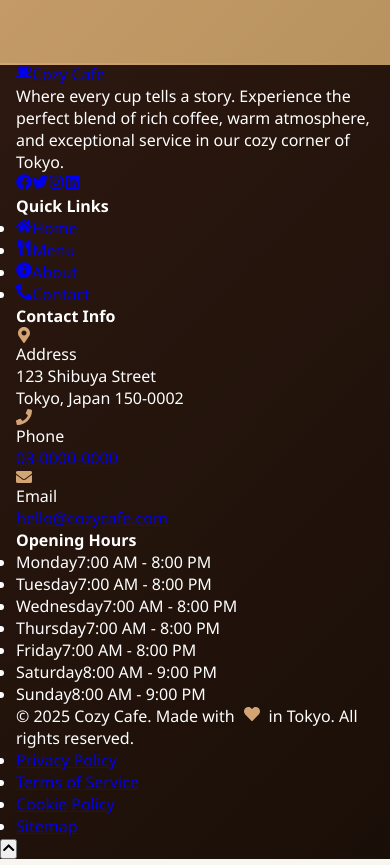
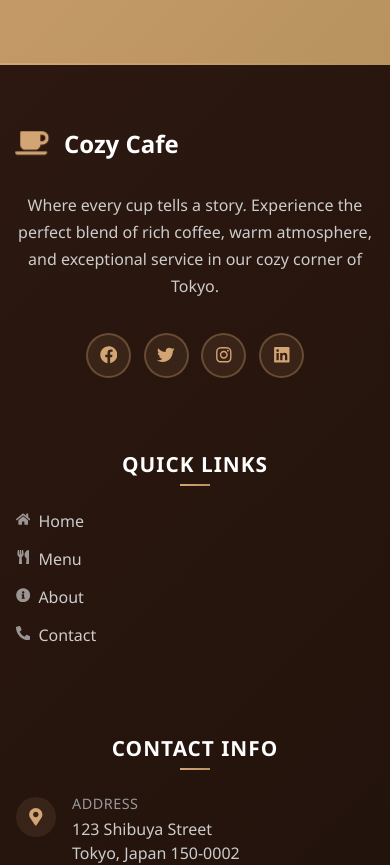
Before and after one commit to rikuto-mikado/cafe-website-react, a React (Create React App) app: page /about in a window 390 px wide. Shown: the part 10600-11465 px from the top of the page. Built offline with nearby package versions, Linux system fonts and the light colour scheme.

Commit message:
add footer-element

```diff
--- a/src/components/Footer/Footer.css
+++ b/src/components/Footer/Footer.css
@@ -23,3 +23,502 @@
     backdrop-filter: blur(10px);
     border-bottom: 1px solid rgba(212, 165, 116, 0.2);
 }
+
+.newsletter-content {
+    text-align: center;
+    max-width: 600px;
+    margin: 0 auto;
+}
+
+.newsletter-title {
+    font-size: 2.2rem;
+    font-weight: 700;
+    margin-bottom: 1rem;
+    color: #fff;
+}
+
+.newsletter-subtitle {
+    font-size: 1.1rem;
+    color: #ccc;
+    margin-bottom: 2.5rem;
+    line-height: 1.6;
+}
+
+.newsletter-form {
+    display: flex;
+    gap: 1rem;
+    max-width: 400px;
+    margin: 0 auto;
+}
+
+.newsletter-input {
+    flex: 1;
+    padding: 1.2rem 1.5rem;
+    border: 2px solid rgba(212, 165, 116, 0.3);
+    border-radius: 50px;
+    background: rgba(255, 255, 255, 0.1);
+    color: #fff;
+    font-size: 1rem;
+    backdrop-filter: blur(10px);
+    transition: all 0.3s ease;
+}
+
+.newsletter-input::placeholder {
+    color: rgba(255, 255, 255, 0.7);
+}
+
+.newsletter-input:focus {
+    outline: none;
+    border-color: #d4a574;
+    background: rgba(255, 255, 255, 0.15);
+    box-shadow: 0 0 0 4px rgba(212, 165, 116, 0.2);
+}
+
+.newsletter-btn {
+    padding: 1.2rem 2rem;
+    background: linear-gradient(135deg, #d4a574, #b8935f);
+    color: #fff;
+    border: none;
+    border-radius: 50px;
+    font-weight: 600;
+    cursor: pointer;
+    transition: all 0.3s ease;
+    display: flex;
+    align-items: center;
+    gap: 0.5rem;
+    white-space: nowrap;
+}
+
+.newsletter-btn:hover {
+    transform: translateY(-2px);
+    box-shadow: 0 8px 25px rgba(212, 165, 116, 0.4);
+}
+
+.newsletter-btn:active {
+    transform: translateY(0);
+}
+
+/* Main footer content */
+.footer-main {
+    padding: 6rem 0 4rem;
+}
+
+.footer-grid {
+    display: grid;
+    grid-template-columns: 2fr 1fr 1fr 1fr;
+    gap: 4rem;
+    margin-bottom: 3rem;
+}
+
+/* Footer brand section */
+.footer-brand {
+    max-width: 350px;
+}
+
+.footer-logo {
+    display: flex;
+    align-items: center;
+    margin-bottom: 2rem;
+    text-decoration: none;
+    color: #fff;
+    transition: transform 0.3s ease;
+}
+
+.footer-logo:hover {
+    transform: scale(1.05);
+}
+
+.footer-logo-icon {
+    font-size: 2.5rem;
+    color: #d4a574;
+    margin-right: 1rem;
+    animation: footerPulse 2s infinite;
+}
+
+.footer-logo-text {
+    font-size: 2rem;
+    font-weight: bold;
+    color: #fff;
+}
+
+.footer-description {
+    font-size: 1.1rem;
+    line-height: 1.7;
+    color: #ccc;
+    margin-bottom: 2rem;
+}
+
+.footer-social {
+    display: flex;
+    gap: 1rem;
+}
+
+.social-icon {
+    display: flex;
+    align-items: center;
+    justify-content: center;
+    width: 50px;
+    height: 50px;
+    background: rgba(212, 165, 116, 0.1);
+    border: 2px solid rgba(212, 165, 116, 0.3);
+    border-radius: 50%;
+    color: #d4a574;
+    font-size: 1.3rem;
+    text-decoration: none;
+    transition: all 0.3s ease;
+    backdrop-filter: blur(10px);
+}
+
+.social-icon:hover {
+    background: #d4a574;
+    color: #fff;
+    transform: translateY(-3px) rotate(5deg);
+    box-shadow: 0 8px 20px rgba(212, 165, 116, 0.4);
+}
+
+/* Footer sections */
+.footer-section {
+    margin-bottom: 2rem;
+}
+
+.footer-section-title {
+    font-size: 1.3rem;
+    font-weight: 600;
+    margin-bottom: 2rem;
+    color: #fff;
+    position: relative;
+    text-transform: uppercase;
+    letter-spacing: 1px;
+}
+
+.footer-section-title::after {
+    content: '';
+    position: absolute;
+    bottom: -8px;
+    left: 0;
+    width: 30px;
+    height: 2px;
+    background: linear-gradient(90deg, #d4a574, #b8935f);
+}
+
+.footer-links {
+    list-style: none;
+    padding: 0;
+    margin: 0;
+}
+
+.footer-link {
+    margin-bottom: 1rem;
+}
+
+.footer-link a {
+    color: #ccc;
+    text-decoration: none;
+    font-size: 1rem;
+    transition: all 0.3s ease;
+    display: flex;
+    align-items: center;
+    gap: 0.5rem;
+}
+
+.footer-link a:hover {
+    color: #d4a574;
+    transform: translateX(5px);
+}
+
+.footer-link-icon {
+    font-size: 0.9rem;
+    opacity: 0.7;
+}
+
+/* Contact info */
+.contact-item {
+    display: flex;
+    align-items: flex-start;
+    gap: 1rem;
+    margin-bottom: 1.5rem;
+    color: #ccc;
+}
+
+.footer-contact-icon {
+    display: flex;
+    align-items: center;
+    justify-content: center;
+    width: 40px;
+    height: 40px;
+    background: rgba(212, 165, 116, 0.1);
+    border-radius: 50%;
+    color: #d4a574;
+    font-size: 1.1rem;
+    flex-shrink: 0;
+    margin-top: 0.2rem;
+}
+
+.contact-details {
+    flex: 1;
+}
+
+.contact-label {
+    font-size: 0.9rem;
+    color: #999;
+    margin-bottom: 0.3rem;
+    text-transform: uppercase;
+    letter-spacing: 0.5px;
+}
+
+.contact-value {
+    font-size: 1rem;
+    color: #ccc;
+    line-height: 1.5;
+}
+
+.contact-value a {
+    color: #ccc;
+    text-decoration: none;
+    transition: color 0.3s ease;
+}
+
+.contact-value a:hover {
+    color: #d4a574;
+}
+
+/* Opening hours */
+.hours-list {
+    list-style: none;
+    padding: 0;
+    margin: 0;
+}
+
+.hours-item {
+    display: flex;
+    align-items: center;
+    padding: 0.8rem 0;
+    border-bottom: 1px solid rgba(212, 165, 116, 0.1);
+    color: #ccc;
+}
+
+.hours-day {
+    font-weight: 500;
+    width: 100px;
+    flex-shrink: 0;
+    font-size: 0.95rem;
+}
+
+.hours-time {
+    color: #d4a574;
+    font-weight: 600;
+    margin-left: 2rem;
+    font-size: 0.9rem;
+    white-space: nowrap;
+}
+
+.hours-item:last-child {
+    border-bottom: none;
+}
+
+.hours-today {
+    background: rgba(212, 165, 116, 0.1);
+    padding: 0.8rem 1rem;
+    border-radius: 8px;
+    margin: 0 -1rem;
+}
+
+/* Footer bottom */
+.footer-bottom {
+    border-top: 1px solid rgba(212, 165, 116, 0.2);
+    padding: 2.5rem 0;
+    text-align: center;
+}
+
+.footer-bottom-content {
+    display: flex;
+    justify-content: space-between;
+    align-items: center;
+    flex-wrap: wrap;
+    gap: 2rem;
+}
+
+.footer-copyright {
+    color: #999;
+    font-size: 0.95rem;
+}
+
+.footer-links-inline {
+    display: flex;
+    gap: 2rem;
+    list-style: none;
+    padding: 0;
+    margin: 0;
+}
+
+.footer-links-inline a {
+    color: #999;
+    text-decoration: none;
+    font-size: 0.9rem;
+    transition: color 0.3s ease;
+}
+
+.footer-links-inline a:hover {
+    color: #d4a574;
+}
+
+/* Scroll to top button */
+.scroll-to-top {
+    position: fixed;
+    bottom: 2rem;
+    right: 2rem;
+    width: 55px;
+    height: 55px;
+    background: linear-gradient(135deg, #d4a574, #b8935f);
+    color: #fff;
+    border: none;
+    border-radius: 50%;
+    font-size: 1.2rem;
+    cursor: pointer;
+    transition: all 0.3s ease;
+    box-shadow: 0 4px 15px rgba(212, 165, 116, 0.3);
+    z-index: 1001;
+    display: flex;
+    align-items: center;
+    justify-content: center;
+}
+
+.scroll-to-top:hover {
+    transform: translateY(-3px);
+    box-shadow: 0 8px 25px rgba(212, 165, 116, 0.5);
+}
+
+.scroll-to-top.hidden {
+    opacity: 0;
+    visibility: hidden;
+    transform: translateY(20px);
+}
+
+
+/* Animations */
+@keyframes footerPulse {
+    0% { transform: scale(1); }
+    50% { transform: scale(1.05); }
+    100% { transform: scale(1); }
+}
+
+/* Responsive styles */
+@media (max-width: 968px) {
+    .footer-grid {
+        grid-template-columns: 1fr 1fr;
+        gap: 3rem;
+    }
+
+    .footer-brand {
+        grid-column: 1 / -1;
+        max-width: none;
+        text-align: center;
+        margin-bottom: 2rem;
+    }
+
+    .footer-social {
+        justify-content: center;
+    }
+}
+
+@media (max-width: 768px) {
+    .newsletter-section {
+        padding: 3rem 0;
+    }
+
+    .newsletter-title {
+        font-size: 1.8rem;
+    }
+
+    .newsletter-form {
+        flex-direction: column;
+        max-width: 300px;
+    }
+
+    .newsletter-btn {
+        justify-content: center;
+    }
+
+    .footer-main {
+        padding: 4rem 0 3rem;
+    }
+
+    .footer-grid {
+        grid-template-columns: 1fr;
+        gap: 2.5rem;
+        text-align: center;
+    }
+
+    .footer-section-title::after {
+        left: 50%;
+        transform: translateX(-50%);
+    }
+
+    .contact-item {
+        justify-content: center;
+        text-align: left;
+    }
+
+    .footer-bottom-content {
+        flex-direction: column;
+        text-align: center;
+        gap: 1.5rem;
+    }
+
+    .footer-links-inline {
+        flex-wrap: wrap;
+        justify-content: center;
+        gap: 1rem;
+    }
+
+    .scroll-to-top {
+        bottom: 1.5rem;
+        right: 1.5rem;
+        width: 50px;
+        height: 50px;
+    }
+}
+
+@media (max-width: 480px) {
+    .newsletter-title {
+        font-size: 1.5rem;
+    }
+
+    .newsletter-form {
+        max-width: 280px;
+    }
+
+    .footer-logo-text {
+        font-size: 1.5rem;
+    }
+
+    .footer-logo-icon {
+        font-size: 2rem;
+    }
+
+    .footer-description {
+        font-size: 1rem;
+    }
+
+    .container {
+        padding: 0 1rem;
+    }
+
+    .footer-social {
+        gap: 0.8rem;
+    }
+
+    .social-icon {
+        width: 45px;
+        height: 45px;
+        font-size: 1.1rem;
+    }
+
+    .scroll-to-top {
+        bottom: 1rem;
+        right: 1rem;
+        width: 45px;
+        height: 45px;
+        font-size: 1rem;
+    }
+}
--- a/src/components/Footer/Footer.js
+++ b/src/components/Footer/Footer.js
@@ -125,7 +125,7 @@ const Footer = () => {
                             <h4 className="footer-section-title">Contact Info</h4>
 
                             <div className="contact-item">
-                                <div className="contact-icon">
+                                <div className="footer-contact-icon">
                                     <FaMapMarkerAlt />
                                 </div>
                                 <div className="contact-details">
@@ -138,7 +138,7 @@ const Footer = () => {
                             </div>
 
                             <div className="contact-item">
-                                <div className="contact-icon">
+                                <div className="footer-contact-icon">
                                     <FaPhone />
                                 </div>
                                 <div className="contact-details">
@@ -150,7 +150,7 @@ const Footer = () => {
                             </div>
 
                             <div className="contact-item">
-                                <div className="contact-icon">
+                                <div className="footer-contact-icon">
                                     <FaEnvelope />
                                 </div>
                                 <div className="contact-details">
```
